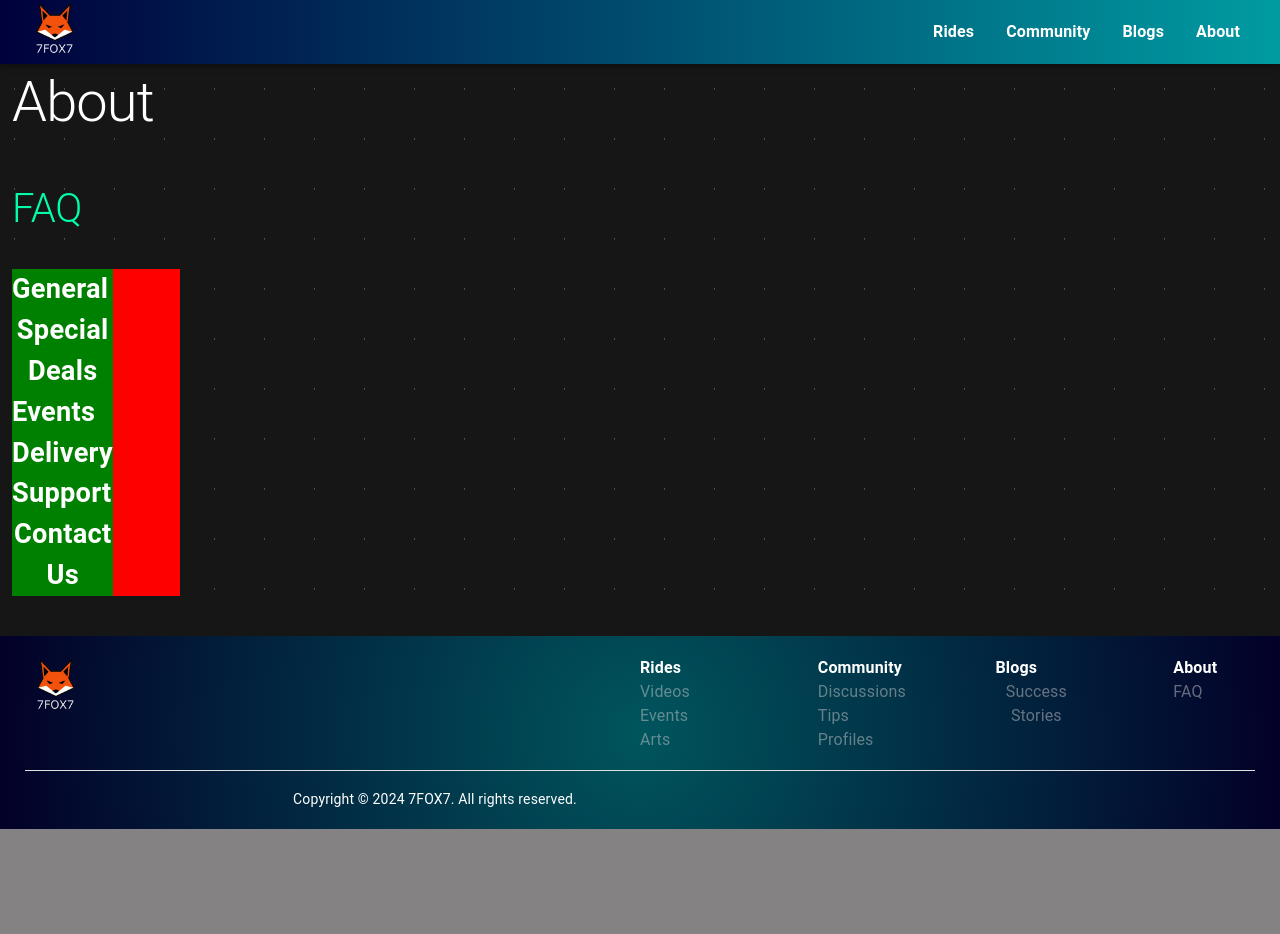
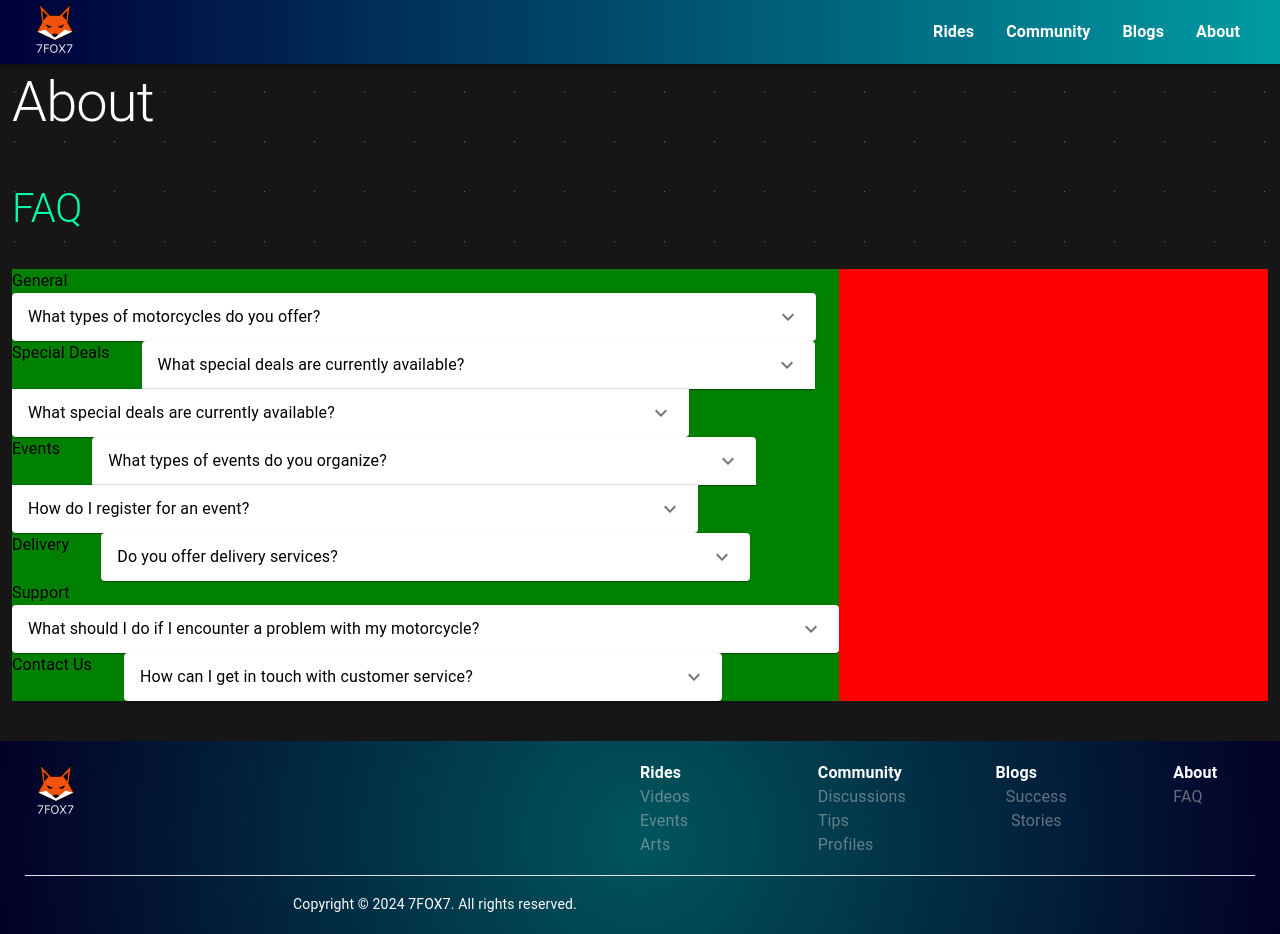
Before and after one commit to 7FOX7/moto-project, a React (Vite) app: page /about in a window 1280 px wide. Before the commit the page ends 829 px from the top, so only its background shows below. Built offline with nearby package versions, Linux system fonts and the light colour scheme; some icons are missing.

Commit message:
Added the logic so only one accordion could be expanded

```diff
--- a/src/components/About/Faq/FaqContent.jsx
+++ b/src/components/About/Faq/FaqContent.jsx
@@ -1,3 +1,4 @@
+import { useState } from "react"
 import { useScreenSize } from "../../../contexts/ScreenSizeContext"
 import { useTheme } from "@emotion/react"
 import CustomAccordion from "../../../customs/components/CustomAccordion"
@@ -6,8 +7,15 @@ import faqs from "../../../data/faqs"
 import Grid2 from "@mui/material/Grid2"
 
 const FaqContent = () => {
+   const [expanded, setExpanded] = useState(null);
    const isSmallScreen = useScreenSize();
    const theme = useTheme();
+
+   function handleChange(id) {
+      setExpanded(id)
+   }
+
+
    return (
       <>
          <Grid2
@@ -21,8 +29,11 @@ const FaqContent = () => {
                background: "red"
             }}
          >
-            {faqs.map((faq) => (
+            {faqs.map((faq) => {
+               const subFaqs = faq.faqs;
+               return (
                <Grid2
+                  key={faq.id}
                   component="article"
                   container
                   size={{xs: 12, sm: 12, md: 12, lg: 8, xl: 6}}
@@ -31,14 +42,28 @@ const FaqContent = () => {
                   }}
                >
                   <CustomText
+                     color={theme.palette.common.black}
                      text={faq.category}
-                     typography={isSmallScreen ? theme.typography.about.mobile.faqSection.category : theme.typography.about.mobile.faqSection.category }
                   />
+                  {subFaqs.map((faq) => (
+                     <CustomAccordion
+                        key={faq.id}
+                        expanded={expanded == faq.id}
+                        header={faq.question}
+                        content={faq.answer}
+                        onChange={() => handleChange(faq.id)}
+                     />
+                  ))}
                </Grid2>
-            ))}
+               )
+            })}
          </Grid2>
       </>
    )
 }
 
 export default FaqContent
+
+/*
+
+*/
--- a/src/customs/components/CustomAccordion.jsx
+++ b/src/customs/components/CustomAccordion.jsx
@@ -2,12 +2,18 @@ import CustomText from "./CustomText"
 import Accordion from "@mui/material/Accordion"
 import AccordionSummary from "@mui/material/AccordionSummary"
 import AccordionDetails from "@mui/material/AccordionDetails"
+import KeyboardArrowDownIcon from '@mui/icons-material/KeyboardArrowDown';
 
-const CustomAccordion = ({header, content}) => {
+const CustomAccordion = ({expanded, header, content, onChange}) => {
    return (
       <>
-         <Accordion>
-            <AccordionSummary>
+         <Accordion
+            expanded={expanded}
+            onChange={onChange}
+         >
+            <AccordionSummary
+               expandIcon={<KeyboardArrowDownIcon />}
+            >
                <CustomText
                   color="black"        // use theme if using black color
                   text={header}
@@ -16,7 +22,7 @@ const CustomAccordion = ({header, content}) => {
             <AccordionDetails>
                <CustomText
                   color="black"         // same goes here
-                  text="Still something to prove"
+                  text={content}
                />
             </AccordionDetails>
          </Accordion>
```
Also changed, not shown: src/data/faqs.js (+0 -18 lines), 1 other file (tests, documents, lock files or other folders).
